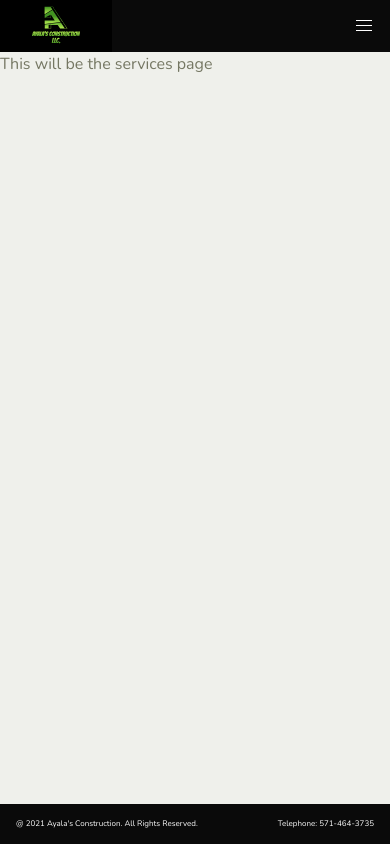
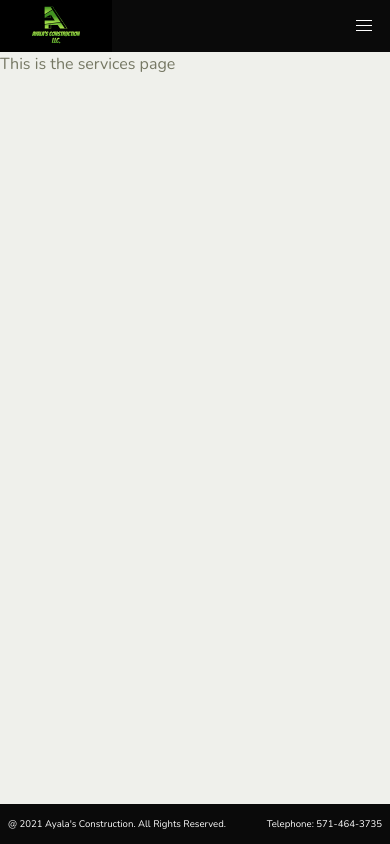
Before and after one commit to Nihaprezz/ayalasconstruction, a React (Create React App) app: page /services in a window 390 px wide. Built offline with nearby package versions, Linux system fonts and the light colour scheme.

Commit message:
media queries added to footer

```diff
--- a/src/App.tsx
+++ b/src/App.tsx
@@ -7,6 +7,7 @@ import {
 import {Header} from "./components/Header";
 import {Home} from "./pages/Home";
 import {Footer} from "./components/Footer";
+import {Services} from "./pages/Services";
 import "./App.scss";
 
 const App: React.FunctionComponent = () => {
@@ -20,7 +21,7 @@ const App: React.FunctionComponent = () => {
               <Home/>
             </Route>
             <Route path="/services">
-            < div>This will be the services page</div>
+              <Services/>
             </Route>
             <Route path="/portfolio">
               <div>This will be the portfolio page</div>
--- /dev/null
+++ b/src/pages/Services.tsx
@@ -0,0 +1,9 @@
+import React from "react";
+
+export const Services: React.FunctionComponent = () => {
+    return (
+        <div className="services-page">
+            <h1>This is the services page</h1>
+        </div>
+    );
+}
--- a/src/styles/footer.scss
+++ b/src/styles/footer.scss
@@ -13,6 +13,15 @@
 
     .content {
         padding: 0 1rem;
-        font-size: .5em;
+        font-size: .8em;
     }
 }
+
+@media (max-width: 768px) {
+    .footer {
+        .content {
+            padding: 0.50rem;
+            font-size: .6em;
+        }
+    }
+}
```
Also changed, not shown: 1 other file (tests, documents, lock files or other folders).
